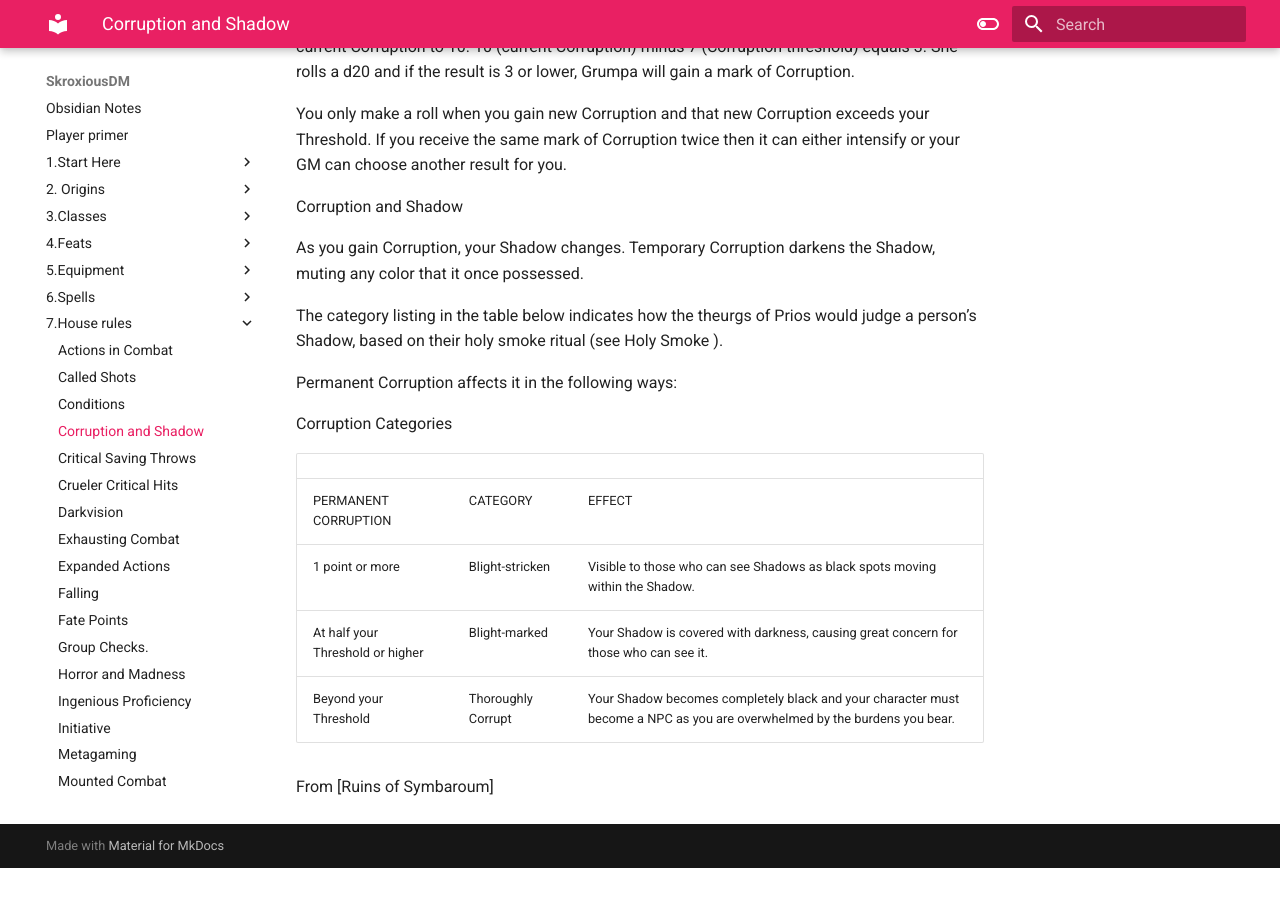
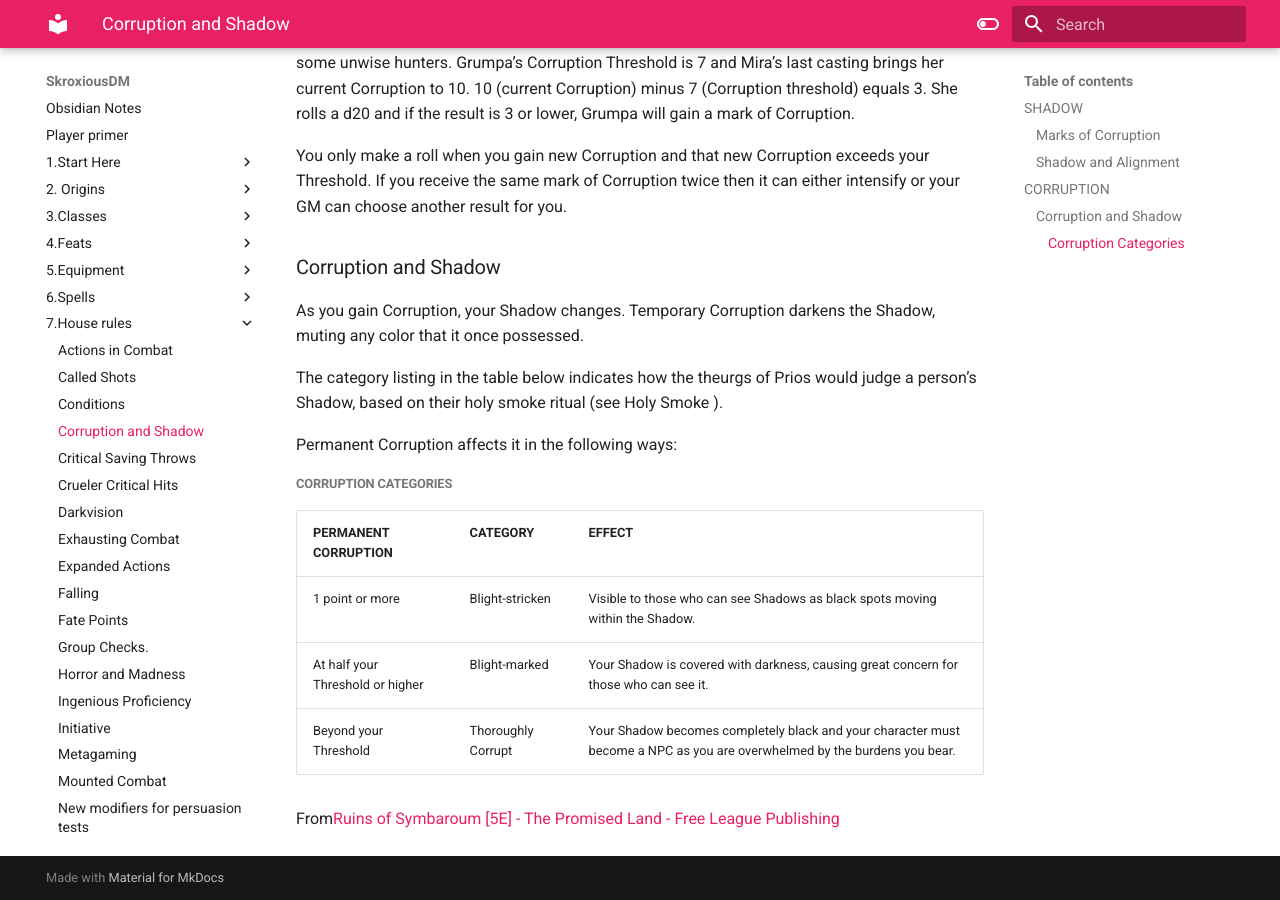
Before and after one commit to SkroxiousDM/SkroxiousDM, an MkDocs documentation site: the page built from docs/7.House_rules/Corruption_and_Shadow.md, in a window 1280 px wide and 900 px high, scrolled down 2857 px. Built offline with MkDocs 1.6.1 and Material for MkDocs 9.7.7, drawn with Linux system fonts in a browser that asks for light colours; before the commit the page ends 3725 px from its top, so only the background shows below that.

Commit message:
vault backup: 2023-10-29 22:55:41

```diff
--- a/docs/7.House_rules/Corruption_and_Shadow.md
+++ b/docs/7.House_rules/Corruption_and_Shadow.md
@@ -1,16 +1,14 @@
 IN THE Realm of Mists magic has a real and immediate price. Every creature has a shadow, an ethereal reflection of themselves. For most normal people, their shadow turns gray as their life, with its disappointments, turnings and sorrows, passes. But for those who wield magic or delve into the most dangerous places of sorrow and memory, the deadly darkness of true deep shadow awaits. The darkness can overcome you, driving you to madness and despair. But it is also the only path to power. What will you dare?
 
-SHADOW
+## SHADOW
 
 Each living creature possesses a Shadow, an aura around them that can be seen by those with the talent to perceive such things. In the world of Symbaroum, no one possesses a singularly bright-white Shadow, instead most folk have a shifting pattern of muted colors and grayness, representing a hard life full of sacrifices and suffering. Those who would brave the forest of Davokar or serve the Queen boldly might have brighter, more vibrant and more complex Shadows, but for those heroes who choose to fight against the evil nature of the world, gaining Corruption is inevitable. As Corruption increases, a Shadow becomes darker, more twisted and tainted.
 
 Natural beasts have green, red and white shadows or sometimes another bright primary color. Civilized creatures have gold, silver, copper or sometimes other metallic shades. Corrupted creatures have dark shadows: blight beasts or nearly-corrupt creatures are black and purple while less blight-stricken beings exhibit a slight change in their colors, like corroded copper, blackened silver, sickly green, red with streaks of rust or white with flakes of ashen gray.
 
-Marks of Corruption
-
-|   |   |
+#### Marks of Corruption
+|1d20|MARK OF CORRUPTION|
 |---|---|
-|1d20|MARK OF CORRUPTION|
 |1-2|No mark, but you gain a point of permanent Corruption. Erase all current temporary Corruption.|
 |3|Thirst for warm blood, must drink warm blood every day or gain a level of exhaustion.|
 |4|Taste for cadavers, must feed on something rancid every day or gain a level of exhaustion.|
@@ -31,11 +29,11 @@
 |19|Breath that stinks of sulfur. Disadvantage on social checks. Reduce temporary Corruption to half, rounding down.|
 |20|Eyes that glitter in the dark. Reduce temporary Corruption to half, rounding down.|
 
-Shadow and Alignment
+#### Shadow and Alignment
 
 The underlying theme of Ruins of Symbaroum is the struggle between nature and civilization, between creativity and discipline – and what happens when nature is cultivated (mainly by humanity); in this fantasy we imagine that nature lashes out in the form of Corruption, blightmarks, abominations and a darkening of the land. It is very much a matter of belief, action and feedback, but less about clear-cut good and evil. We do not think you need alignments to play in this world. You can of course use them, if you want to; it’s not incompatible, just not necessary for the world to make sense.
 
-CORRUPTION
+## CORRUPTION
 
 Power corrupts, and in Ruins of Symbaroum this is quite literally true. A fundamental principle is that when nature is cultivated or violated it grows dark and vengeful – and strikes back! The darkness that comes alive in this way feeds off and can continue to infect its surroundings. Since Mystics bend and warp nature according to their will, they are constantly threatened by Corruption. This principle is mirrored in the concept of Shadows and in creatures like abominations and the undead.
 
@@ -53,21 +51,18 @@
 
 You only make a roll when you gain new Corruption and that new Corruption exceeds your Threshold. If you receive the same mark of Corruption twice then it can either intensify or your GM can choose another result for you.
 
-Corruption and Shadow
+### Corruption and Shadow
 
 As you gain Corruption, your Shadow changes. Temporary Corruption darkens the Shadow, muting any color that it once possessed.
 
 The category listing in the table below indicates how the theurgs of Prios would judge a person’s Shadow, based on their holy smoke ritual (see Holy Smoke ).
 
 Permanent Corruption affects it in the following ways:
-
-Corruption Categories
-
-|   |   |   |
+##### Corruption Categories
+|PERMANENT CORRUPTION|CATEGORY|EFFECT|
 |---|---|---|
-|PERMANENT CORRUPTION|CATEGORY|EFFECT|
 |1 point or more|Blight-stricken|Visible to those who can see Shadows as black spots moving within the Shadow.|
 |At half your Threshold or higher|Blight-marked|Your Shadow is covered with darkness, causing great concern for those who can see it.|
 |Beyond your Threshold|Thoroughly Corrupt|Your Shadow becomes completely black and your character must become a NPC as you are overwhelmed by the burdens you bear.|
 
-From [Ruins of Symbaroum]
+From[Ruins of Symbaroum [5E] - The Promised Land - Free League Publishing](https://preview.drivethrurpg.com/en/product/317720/ruins-of-symbaroum-5e-the-promised-land)
```
